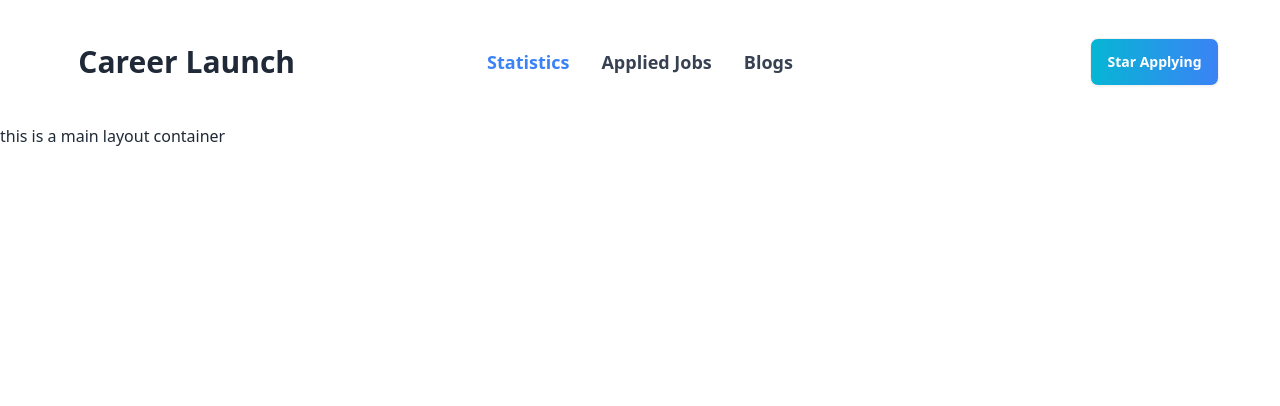
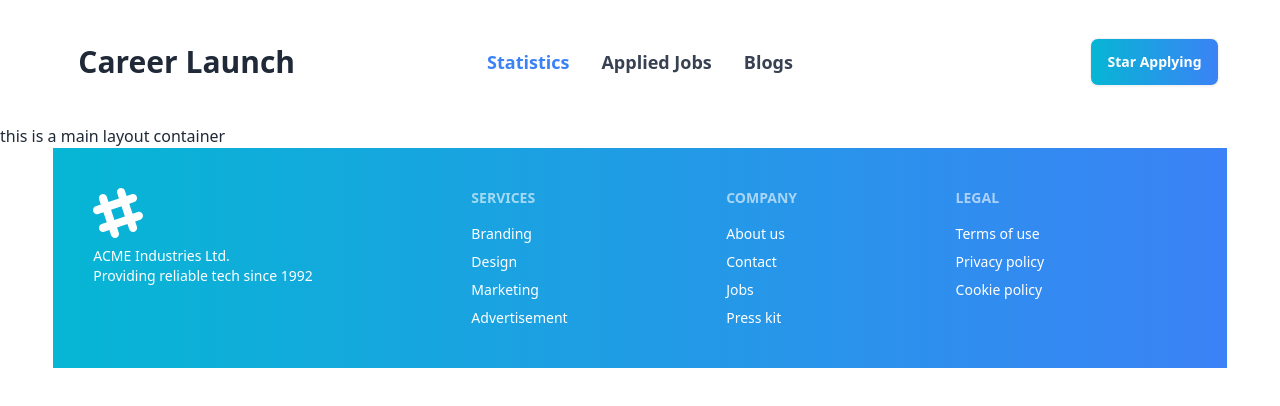
Before and after one commit to Jubayerhusain/-Career-Launch, a React (Vite) app: page / in a window 1280 px wide. Shown: the top 406 px of the page. Built offline with nearby package versions, Linux system fonts and the light colour scheme.

Commit message:
footer section  done

```diff
--- /dev/null
+++ b/src/componants/Banner/Banner.jsx
@@ -0,0 +1,11 @@
+import React from 'react'
+
+function Banner() {
+    return (
+        <div>
+            this is a banner section
+        </div>
+    )
+}
+
+export default Banner
--- a/src/componants/Footer/Footer.jsx
+++ b/src/componants/Footer/Footer.jsx
@@ -0,0 +1,48 @@
+import React from "react";
+
+function Footer() {
+  return (
+    <footer className="footer p-10 w-11/12 mx-auto bg-gradient-to-r from-cyan-500 to-blue-500 text-white">
+      <aside>
+        <svg
+          width="50"
+          height="50"
+          viewBox="0 0 24 24"
+          xmlns="http://www.w3.org/2000/svg"
+          fillRule="evenodd"
+          clipRule="evenodd"
+          className="fill-current"
+        >
+          <path d="M22.672 15.226l-2.432.811.841 2.515c.33 1.019-.209 2.127-1.23 2.456-1.15.325-2.148-.321-2.463-1.226l-.84-2.518-5.013 1.677.84 2.517c.391 1.203-.434 2.542-1.831 2.542-.88 0-1.601-.564-1.86-1.314l-.842-2.516-2.431.809c-1.135.328-2.145-.317-2.463-1.229-.329-1.018.211-2.127 1.231-2.456l2.432-.809-1.621-4.823-2.432.808c-1.355.384-2.558-.59-2.558-1.839 0-.817.509-1.582 1.327-1.846l2.433-.809-.842-2.515c-.33-1.02.211-2.129 1.232-2.458 1.02-.329 2.13.209 2.461 1.229l.842 2.515 5.011-1.677-.839-2.517c-.403-1.238.484-2.553 1.843-2.553.819 0 1.585.509 1.85 1.326l.841 2.517 2.431-.81c1.02-.33 2.131.211 2.461 1.229.332 1.018-.21 2.126-1.23 2.456l-2.433.809 1.622 4.823 2.433-.809c1.242-.401 2.557.484 2.557 1.838 0 .819-.51 1.583-1.328 1.847m-8.992-6.428l-5.01 1.675 1.619 4.828 5.011-1.674-1.62-4.829z"></path>
+        </svg>
+        <p>
+          ACME Industries Ltd.
+          <br />
+          Providing reliable tech since 1992
+        </p>
+      </aside>
+      <nav>
+        <h6 className="footer-title">Services</h6>
+        <a className="link link-hover">Branding</a>
+        <a className="link link-hover">Design</a>
+        <a className="link link-hover">Marketing</a>
+        <a className="link link-hover">Advertisement</a>
+      </nav>
+      <nav>
+        <h6 className="footer-title">Company</h6>
+        <a className="link link-hover">About us</a>
+        <a className="link link-hover">Contact</a>
+        <a className="link link-hover">Jobs</a>
+        <a className="link link-hover">Press kit</a>
+      </nav>
+      <nav>
+        <h6 className="footer-title">Legal</h6>
+        <a className="link link-hover">Terms of use</a>
+        <a className="link link-hover">Privacy policy</a>
+        <a className="link link-hover">Cookie policy</a>
+      </nav>
+    </footer>
+  );
+}
+
+export default Footer;
--- a/src/componants/Home/Home.jsx
+++ b/src/componants/Home/Home.jsx
@@ -0,0 +1,11 @@
+
+import Banner from './../Banner/Banner';
+function Home() {
+    return (
+        <div>
+            <Banner />
+        </div>
+    )
+}
+
+export default Home
--- a/src/componants/Layout/Layout.jsx
+++ b/src/componants/Layout/Layout.jsx
@@ -1,10 +1,12 @@
 
 import Navber from './../Navber/Navber';
+import Footer from './../Footer/Footer';
 function Layout() {
     return (
         <div>
             <Navber />
             this is a main layout container
+            <Footer />
         </div>
     )
 }
```
